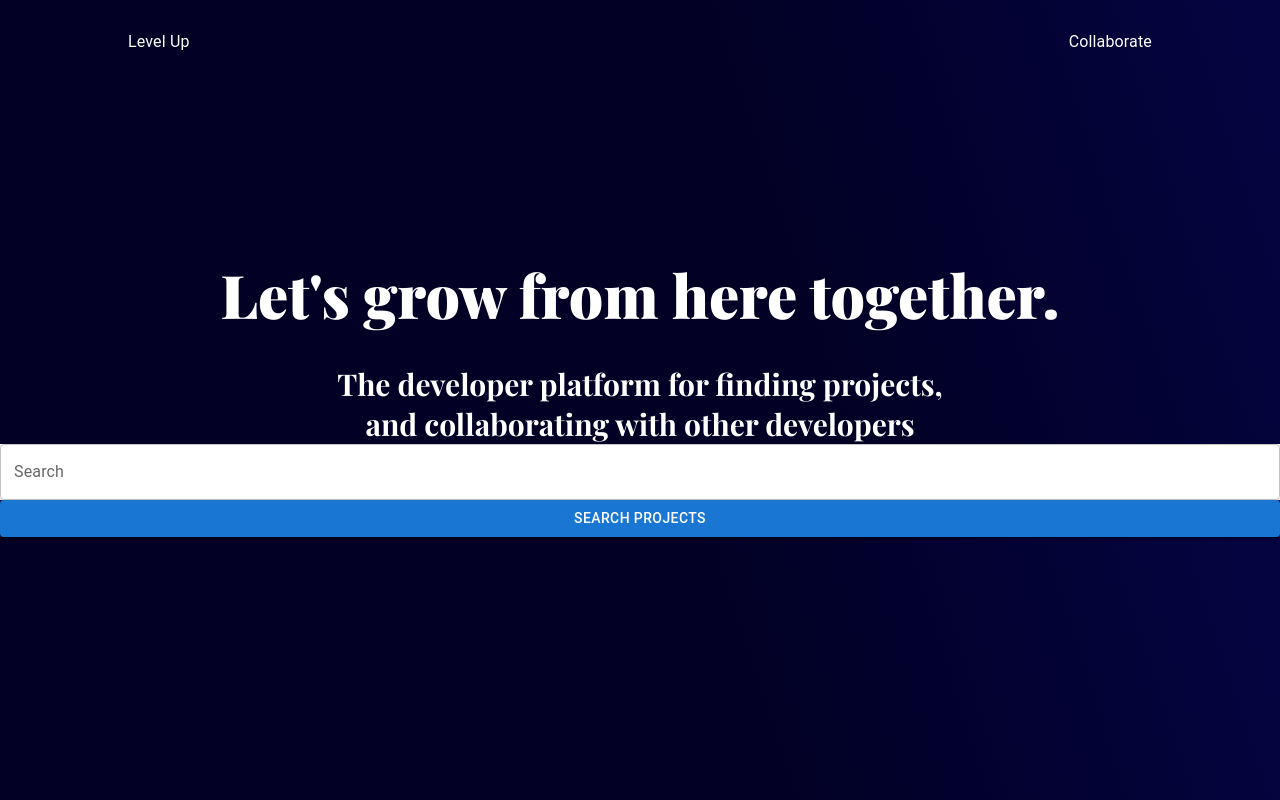
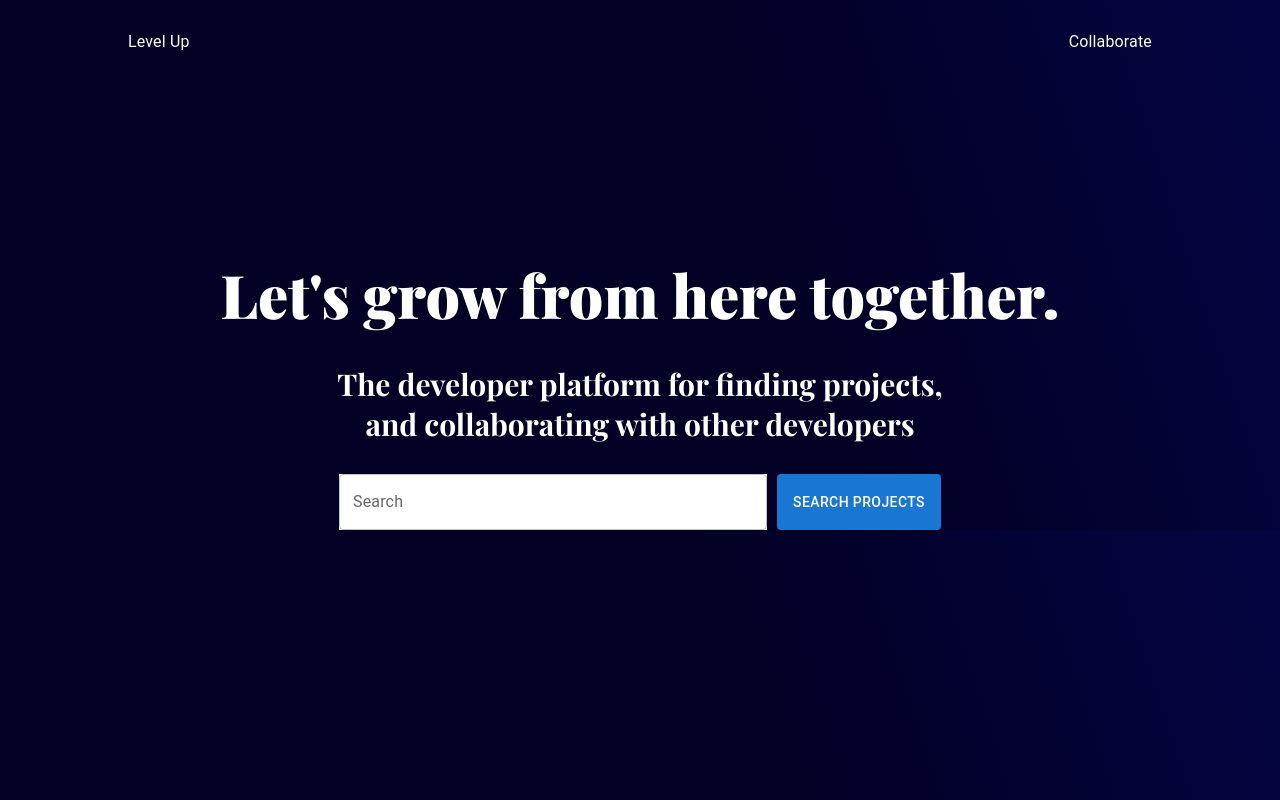
Before and after one commit to BrandonGrayson/level-up, a React (Create React App) app: page / in a window 1280 px wide. Built offline with nearby package versions, Linux system fonts and the light colour scheme; a web font is replaced by a local one.

Commit message:
Hero Laptop view

```diff
--- a/src/components/Hero.tsx
+++ b/src/components/Hero.tsx
@@ -14,15 +14,14 @@ export default function Hero() {
         <p className="hero-sub-txt2">and collaborating with other developers</p>
         <div className="action-box">
           <TextField
-            id="outlined-basic"
+            id="search-bar"
             label="Search"
             variant="outlined"
             color="secondary"
-            fullWidth={true}
             sx={{ backgroundColor: "white" }}
           />
+          <Button variant="contained">Search Projects</Button>
         </div>
-        <Button variant="contained">Search Projects</Button>
       </div>
     </Grid>
   );
--- a/src/css/Hero.css
+++ b/src/css/Hero.css
@@ -28,6 +28,20 @@
     font-size: 30px;
 }
 
+.action-box {
+    display: flex;
+    flex-direction: row;
+    justify-content: center;
+    margin-top: 30px;
+}
+
+.action-box Button {
+    margin-left: 10px;
+}
+
+#search-bar {
+    width: 400px;
+}
 
 @media (max-width: 480px) {
     .hero-box {
@@ -53,11 +67,17 @@
     }
 
     .hero-box Button {
-        width: 80%;
+        width: 100%;
         margin-top: 20px;
     }
 
     .action-box {
         width: 80%;
+        display: flex;
+        flex-direction: column;
+    }
+
+    .action-box Button {
+        margin-left: 0px;
     }
 }
```
